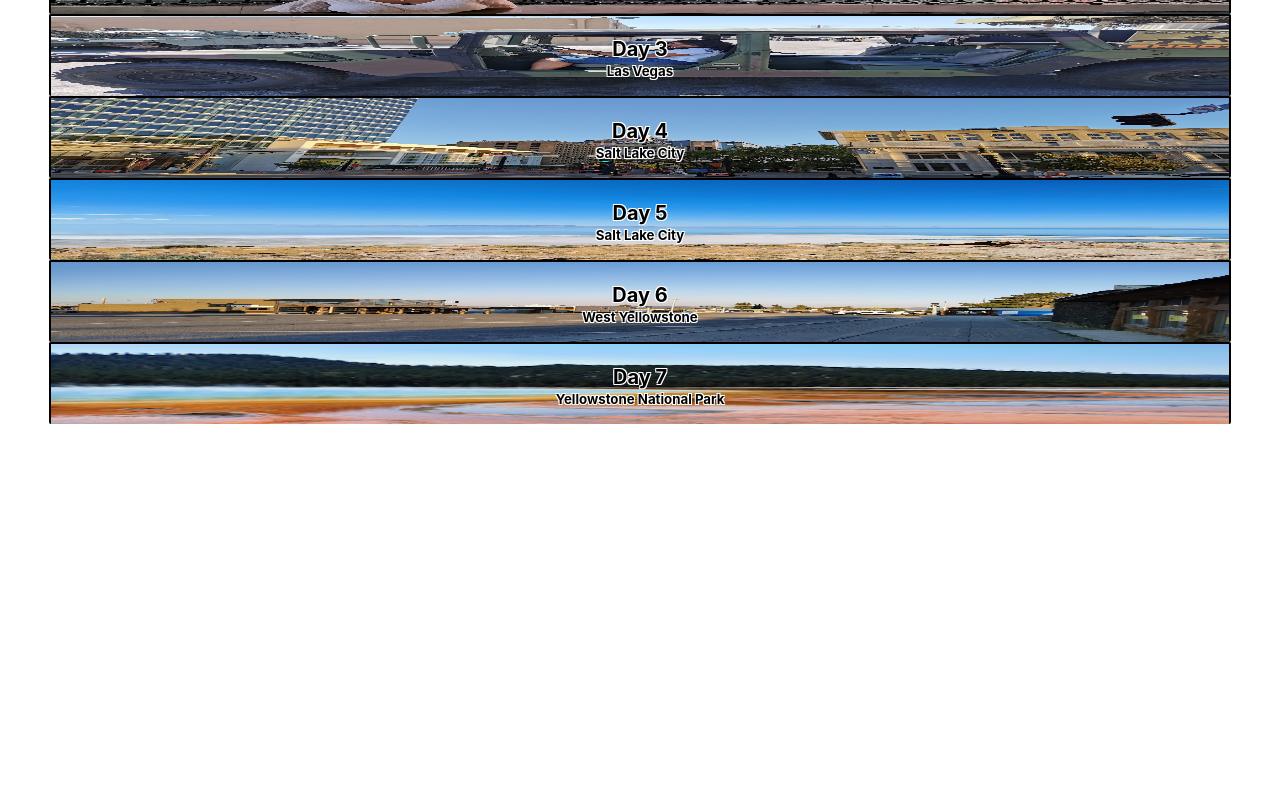
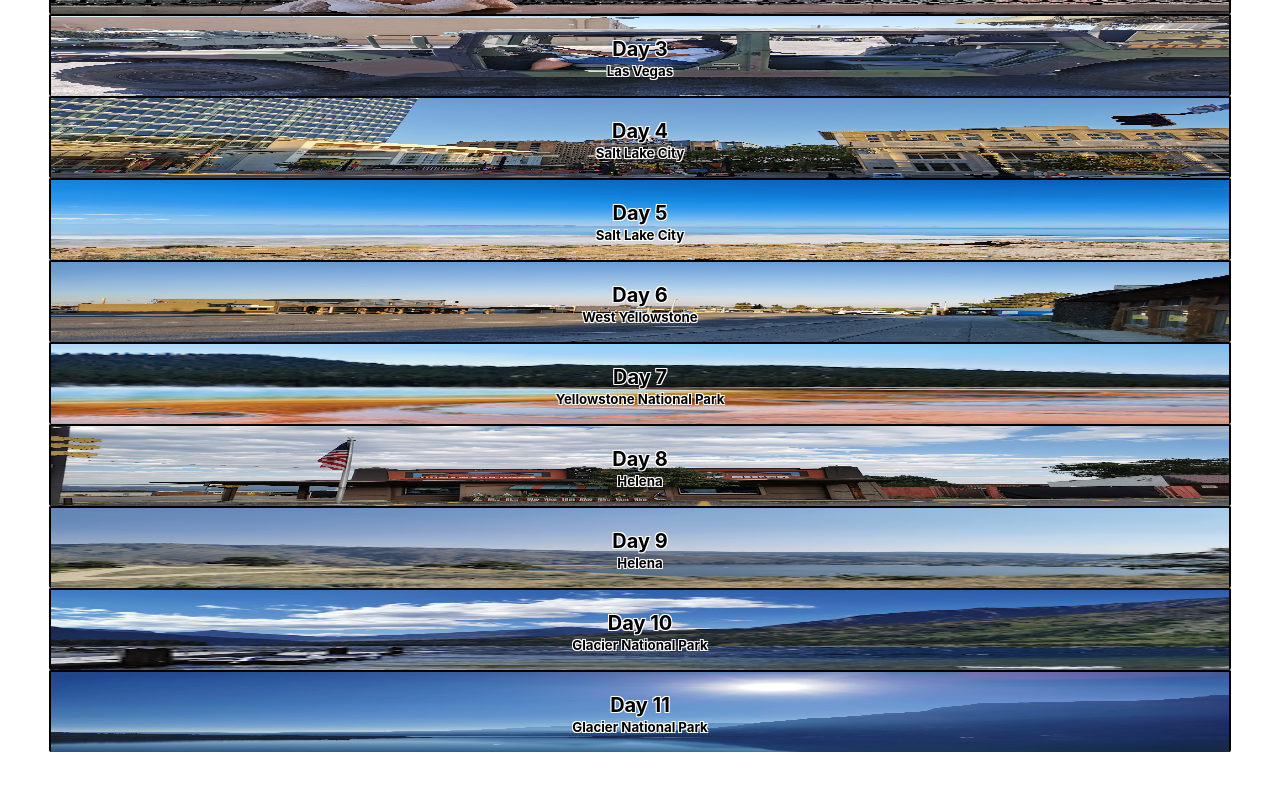
Before and after one commit to NeilBr87/America-Journal, a React app: page / in a window 1280 px wide. Shown: the part 384-1174 px from the top of the page. Before the commit the page ends 808 px from the top, so only its background shows below. Built offline with nearby package versions, Linux system fonts and the light colour scheme.

```diff
--- a/src/Components/Journal/index.js
+++ b/src/Components/Journal/index.js
@@ -37,16 +37,16 @@
     const [day9, setDay9] = useState(false);
     const [day10, setDay10] = useState(false);
     const [day11, setDay11] = useState(false);
-    const [day12, setDay12] = useState(false);
-    const [day13, setDay13] = useState(false);
-    const [day14, setDay14] = useState(false);
-    const [day15, setDay15] = useState(false);
-    const [day16, setDay16] = useState(false);
-    const [day17, setDay17] = useState(false);
-    const [day18, setDay18] = useState(false);
-    const [day19, setDay19] = useState(false);
-    const [day20, setDay20] = useState(false);
-    const [day21, setDay21] = useState(false);
+    // const [day12, setDay12] = useState(false);
+    // const [day13, setDay13] = useState(false);
+    // const [day14, setDay14] = useState(false);
+    // const [day15, setDay15] = useState(false);
+    // const [day16, setDay16] = useState(false);
+    // const [day17, setDay17] = useState(false);
+    // const [day18, setDay18] = useState(false);
+    // const [day19, setDay19] = useState(false);
+    // const [day20, setDay20] = useState(false);
+    // const [day21, setDay21] = useState(false);
 
     function expandIntro() {
         setIntro(!intro);
@@ -96,41 +96,41 @@
         setDay11(!day11);
     }
 
-    function expandDay12() {
-        setDay12(!day12);
-    }
+    // function expandDay12() {
+    //     setDay12(!day12);
+    // }
 
-    function expandDay13() {
-        setDay13(!day13);
-    }
+    // function expandDay13() {
+    //     setDay13(!day13);
+    // }
 
-    function expandDay14() {
-        setDay14(!day14);
-    }
+    // function expandDay14() {
+    //     setDay14(!day14);
+    // }
 
-    function expandDay15() {
-        setDay15(!day15);
-    }
+    // function expandDay15() {
+    //     setDay15(!day15);
+    // }
 
-    function expandDay16() {
-        setDay16(!day16);
-    }
+    // function expandDay16() {
+    //     setDay16(!day16);
+    // }
 
-    function expandDay17() {
-        setDay17(!day17);
-    }
+    // function expandDay17() {
+    //     setDay17(!day17);
+    // }
 
-    function expandDay18() {
-        setDay18(!day18);
-    }
+    // function expandDay18() {
+    //     setDay18(!day18);
+    // }
 
-    function expandDay19() {
-        setDay19(!day19);
-    }
+    // function expandDay19() {
+    //     setDay19(!day19);
+    // }
 
-    function expandDay20() {
-        setDay20(!day20);
-    }
+    // function expandDay20() {
+    //     setDay20(!day20);
+    // }
 
 
 
@@ -317,6 +317,47 @@
                             <p>TBC</p>
                         </div>}
 
+                    <div onClick={expandDay8} id="day8Expander" className="headings">
+                        <h4 className="dayHeader">Day 8</h4>
+                        <h5 className="dayLocation">Helena</h5>
+                    </div>
+
+                    {day8 &&
+                        <div>
+                            <p>TBC</p>
+                        </div>}
+
+                    <div onClick={expandDay9} id="day9Expander" className="headings">
+                        <h4 className="dayHeader">Day 9</h4>
+                        <h5 className="dayLocation">Helena</h5>
+                    </div>
+
+                    {day9 &&
+                        <div>
+                            <p>TBC</p>
+                        </div>}
+
+                    <div onClick={expandDay10} id="day10Expander" className="headings">
+                        <h4 className="dayHeader">Day 10</h4>
+                        <h5 className="dayLocation">Glacier National Park</h5>
+                    </div>
+
+                    {day10 &&
+                        <div>
+                            <p>TBC</p>
+                        </div>}
+
+                        <div onClick={expandDay11} id="day11Expander" className="headings">
+                        <h4 className="dayHeader">Day 11</h4>
+                        <h5 className="dayLocation">Glacier National Park</h5>
+                    </div>
+
+                    {day11 &&
+                        <div>
+                            <p>TBC</p>
+                        </div>}
+
+
             </div>
 
 
--- a/src/Components/Journal/style.css
+++ b/src/Components/Journal/style.css
@@ -23,6 +23,7 @@
     align-items: center;
     justify-content: center;
     text-align: center;
+    margin-bottom: 10%
 }
 
 .headings {
@@ -101,6 +102,38 @@
     flex-direction: column;
 }
 
+#day8Expander {
+    background: url(./Day8Pic1.jpg);
+    background-size: 92vw 13vh;
+    background-repeat: no-repeat;
+    display: flex;
+    flex-direction: column;
+}
+
+#day9Expander {
+    background: url(./Day9Pic1.jpg);
+    background-size: 92vw 11vh;
+    background-repeat: no-repeat;
+    display: flex;
+    flex-direction: column;
+}
+
+#day10Expander {
+    background: url(./Day10Pic1.jpg);
+    background-size: 92vw 11vh;
+    background-repeat: no-repeat;
+    display: flex;
+    flex-direction: column;
+}
+
+#day11Expander {
+    background: url(./Day11Pic1.jpg);
+    background-size: 92vw 11vh;
+    background-repeat: no-repeat;
+    display: flex;
+    flex-direction: column;
+}
+
 .dayHeader {
     color: black;
     font-size: 20px;
```
Also changed, not shown: src/Components/Journal/Day10Pic1.jpg (added), src/Components/Journal/Day11Pic1.jpg (added), src/Components/Journal/Day8Pic1.jpg (added), src/Components/Journal/Day9Pic1.jpg (added).
